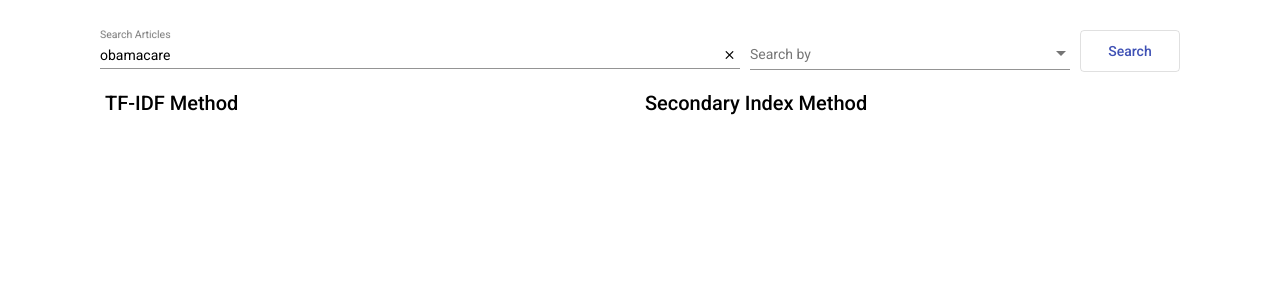
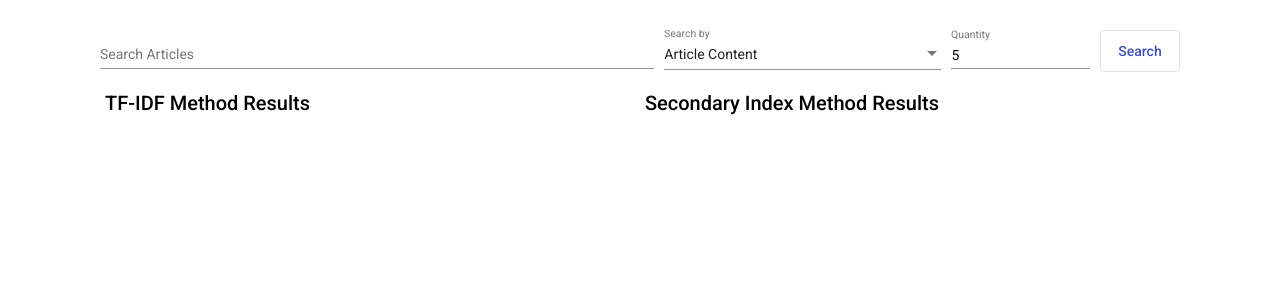
Before and after one commit to vorpal56/cp465-project, an Angular app: page / in a window 1280 px wide. Shown: the top 300 px of the page. Built offline with nearby package versions, Linux system fonts and the light colour scheme.

Commit message:
added quantity input, fixed some styling and updated request params on fe and be

```diff
--- a/src/app/app.component.html
+++ b/src/app/app.component.html
@@ -2,11 +2,11 @@
 	<search-bar (results)="setSearchResults($event)"></search-bar>
 	<div class="results-flex">
 		<div id="tfidf" class="results">
-			<h2>TF-IDF Method</h2>
+			<h2>TF-IDF Method Results</h2>
 			<search-results [results]="tfidfResults"></search-results>
 		</div>
 		<div id="secondary-index" class="results">
-			<h2>Secondary Index Method</h2>
+			<h2>Secondary Index Method Results</h2>
 			<search-results [results]="secondaryIndexResults"></search-results>
 		</div>
 	</div>
--- a/src/app/search/search.component.html
+++ b/src/app/search/search.component.html
@@ -8,5 +8,9 @@
 	</mat-form-field>
 	<ng-select id="search-type" [items]="searchTypes" bindLabel="label" bindValue="value" [clearable]="false" placeholder="Search by" [(ngModel)]="searchType">
 	</ng-select>
+	<mat-form-field id="search-quantity">
+		<mat-label>Quantity</mat-label>
+		<input matInput type="number" [(ngModel)]="searchQuantity">
+	</mat-form-field>
 	<button mat-stroked-button id="search-button" color="primary" (click)="getTopKResults()">Search</button>
 </div>
--- a/src/app/search/search.component.scss
+++ b/src/app/search/search.component.scss
@@ -7,17 +7,21 @@
 }
 .search-grid {
 	display:grid;
-	grid-template-columns: 2fr 1fr 100px;
-	grid-template-rows: 2fr;
+	grid-template-columns: 2fr 1fr 0.5fr 80px;
+	grid-template-rows: 1fr;
 	grid-template-areas:
-	"search-field search-type search-button";
+	"search-field search-type search-quantity search-button";
 	grid-gap:10px;
+}
+#search-quantity {
+	grid-area: search-quantity;
 }
 #search-field {
 	grid-area: search-field;
 }
 #search-type {
 	grid-area: search-type;
+	min-width: 111px;
 }
 #search-button {
 	grid-area: search-button;
--- a/src/app/search/search.component.ts
+++ b/src/app/search/search.component.ts
@@ -11,7 +11,8 @@ import { shareReplay } from 'rxjs/operators';
 export class SearchComponent implements OnInit {
 
   constructor(private http: HttpClient) { }
-	searchText: string = "obamacare";
+	searchText: string = "";
+	searchQuantity: number = 5;
 	tfidfResults$: Observable<any>;
 	secondaryIndexResults$: Observable<any>;
 
@@ -19,21 +20,22 @@ export class SearchComponent implements OnInit {
 		{ 'label': 'Article Content', 'value': 'content' },
 		{ 'label': 'Article Title', 'value': 'title' },
 	];
-	searchType: string;
+	searchType: string = this.searchTypes[0]["value"];
 	@Output("results") searchResultsChange = new EventEmitter<any>();
   getTopKResults() {
-		let queryParams = [`q=${this.searchText}`];
-		if (this.searchType) {
-			queryParams.push(`type=${this.searchType}`);
-		}
+		if (this.searchText != "" && this.searchText != undefined && this.searchText != null) {
+			let quantityParam = this.searchQuantity == null ? `n=5` : `n=${this.searchQuantity}`
+			let queryParams = [`q=${this.searchText}`, `t=${this.searchType}`, quantityParam];
 			let queryString = queryParams.join("&");
 			this.getTopKTfidf(queryString);
 			this.getTopKSecondaryIndex(queryString);
+			// Emit observables and subscribe on the results component using async pipe
 			let allSearchResults = {
 				"tfidf": this.tfidfResults$,
 				"secondary_index": this.secondaryIndexResults$
 			}
 			this.searchResultsChange.emit(allSearchResults)
+		}
 		return
 	}
 	getTopKTfidf(queryString: string) {
--- a/src/ng-select.custom.material.theme.css
+++ b/src/ng-select.custom.material.theme.css
@@ -5,7 +5,6 @@
 	top: calc(100% - 0.4em) !important;
 	/* box-shadow: 0 5px 5px -3px rgba(255,255,255,0.2),0 8px 10px 1px rgba(255,255,255,0.14),0 3px 14px 2px rgba(255,255,255,0.12) */
 }
-
 .ng-dropdown-panel .ng-dropdown-panel-items .ng-option {
 	line-height: 2.6em;
 	min-height: 2.6em;
@@ -24,9 +23,6 @@
 .ng-select .ng-select-container .ng-value-container {
 	padding: .2em 0 0 0;
 }
-.ng-select .ng-select-container .ng-value-container .ng-input>input {
-
-}
-.ng-select.ng-select-single .ng-select-container .ng-value-container .ng-input {
+/* .ng-select.ng-select-single .ng-select-container .ng-value-container .ng-input {
 	position: static !important;
-}
+} */
--- a/src/styles.scss
+++ b/src/styles.scss
@@ -23,3 +23,9 @@ button { height:42px; }
 .mat-expansion-panel-header {
 	padding: 0 12px !important;
 }
+mat-form-field {
+	width: 100%;
+}
+.mat-form-field-infix {
+	width: auto !important;
+}
```
Also changed, not shown: 1 other file (tests, documents, lock files or other folders). Lines whose indentation alone changed are shown as unchanged.
